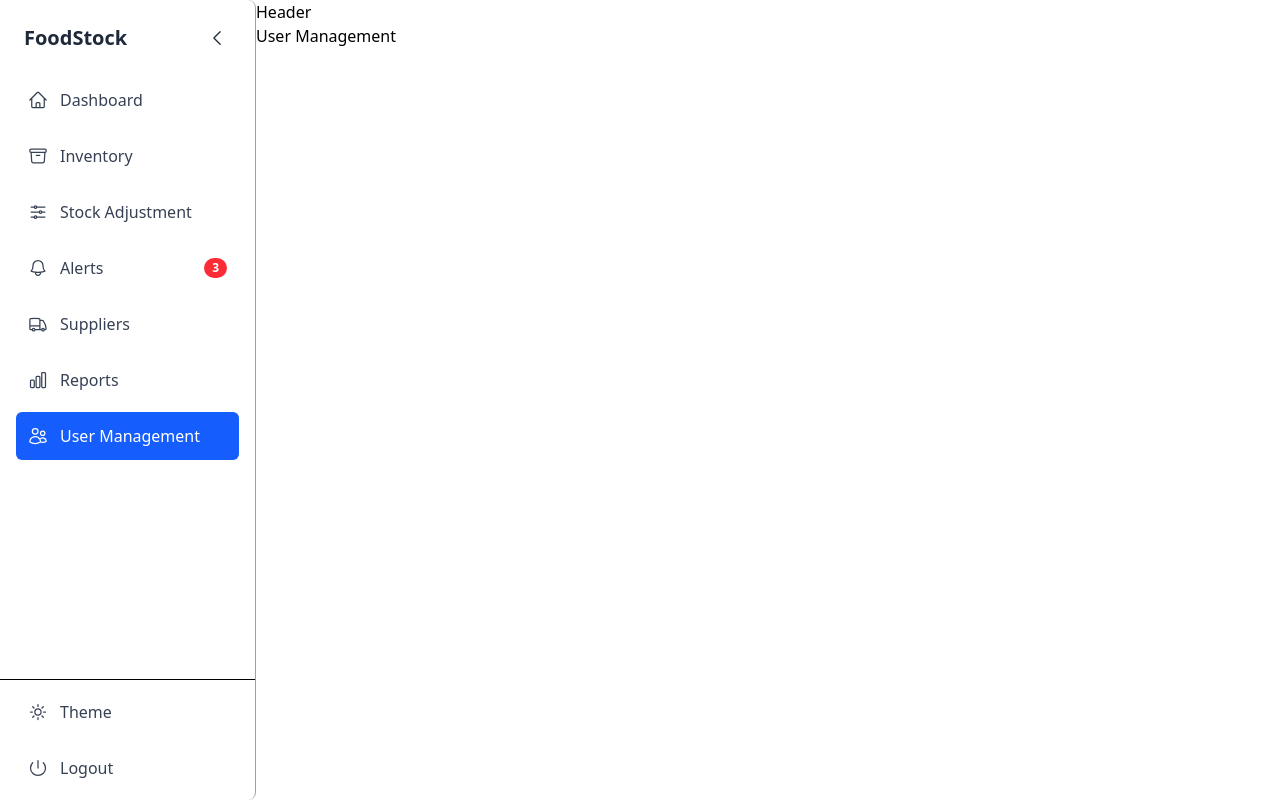
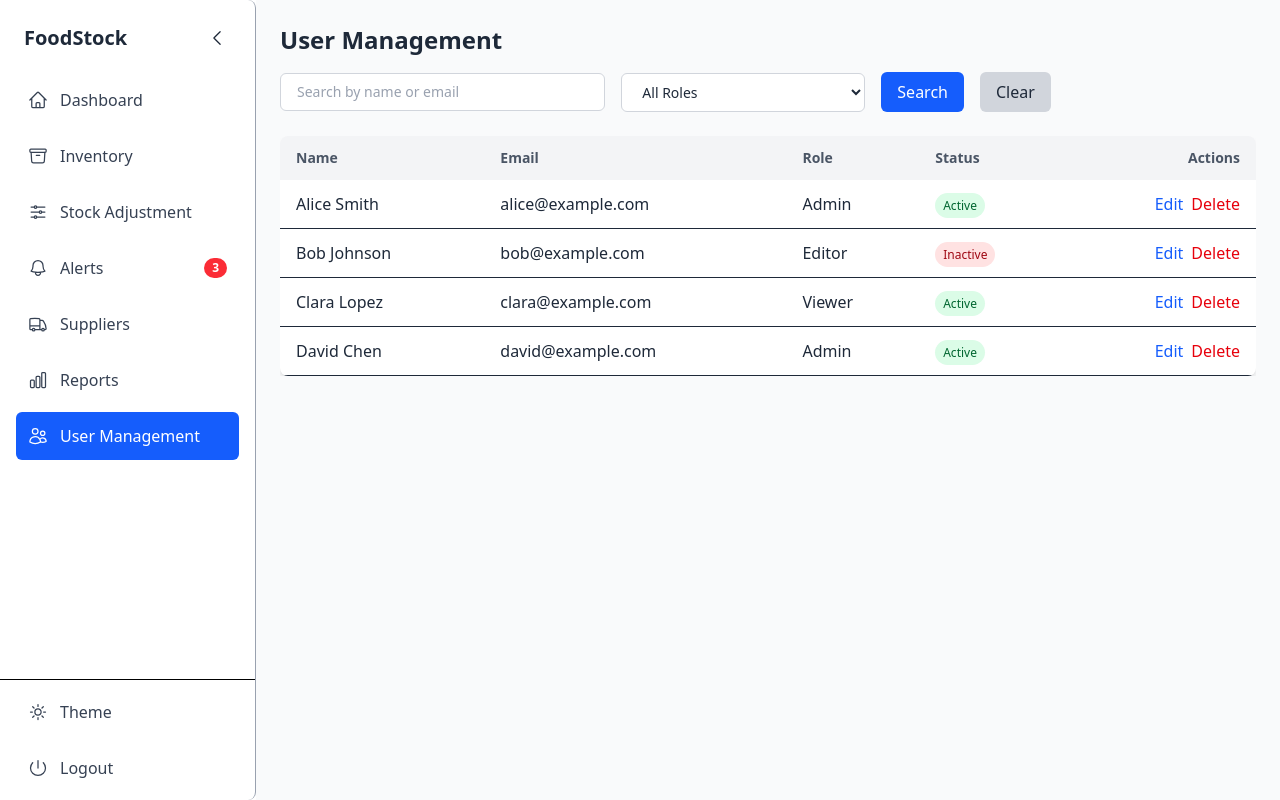
Before and after one commit to femmiennine/inventory-management-app, a React (Vite) app in the folder frontend/: page /user-management in a window 1280 px wide. Built offline with nearby package versions, Linux system fonts and the light colour scheme.

Commit message:
user management design

```diff
--- a/frontend/src/components/layout/DashboardLayout.tsx
+++ b/frontend/src/components/layout/DashboardLayout.tsx
@@ -1,13 +1,11 @@
 import { Outlet } from 'react-router-dom';
 import Sidebar from './Sidebar';
-import Header from './Header';
 
 const DashboardLayout = () => {
   return (
-    <div className='flex min-h-screen'>
+    <div className='flex h-screen'>
       <Sidebar />
       <div className='flex-1 flex flex-col'>
-        <Header />
         <main>
           <Outlet />
         </main>
--- a/frontend/src/components/layout/Header.tsx
+++ /dev/null
@@ -1,4 +0,0 @@
-const Header = () => {
-  return <div>Header</div>;
-};
-export default Header;
--- a/frontend/src/components/layout/Sidebar.tsx
+++ b/frontend/src/components/layout/Sidebar.tsx
@@ -122,6 +122,7 @@ const Sidebar = () => {
 
       <aside
         className={`
+          h-screen sticky top-0
           flex flex-col justify-between
           ${isMobile ? 'fixed inset-0 z-40' : 'relative'}
           ${
--- a/frontend/src/pages/UserManagement.tsx
+++ b/frontend/src/pages/UserManagement.tsx
@@ -1,4 +1,185 @@
-const UserManagement = () => {
-  return <div>User Management</div>;
+import React, { useState } from 'react';
+
+interface User {
+  id: string;
+  name: string;
+  email: string;
+  role: 'Admin' | 'Editor' | 'Viewer';
+  status: 'Active' | 'Inactive';
+}
+
+const users: User[] = [
+  {
+    id: '1',
+    name: 'Alice Smith',
+    email: 'alice@example.com',
+    role: 'Admin',
+    status: 'Active',
+  },
+  {
+    id: '2',
+    name: 'Bob Johnson',
+    email: 'bob@example.com',
+    role: 'Editor',
+    status: 'Inactive',
+  },
+  {
+    id: '3',
+    name: 'Clara Lopez',
+    email: 'clara@example.com',
+    role: 'Viewer',
+    status: 'Active',
+  },
+  {
+    id: '4',
+    name: 'David Chen',
+    email: 'david@example.com',
+    role: 'Admin',
+    status: 'Active',
+  },
+];
+
+const UserManagement: React.FC = () => {
+  const [searchInput, setSearchInput] = useState('');
+  const [roleInput, setRoleInput] = useState<
+    'All' | 'Admin' | 'Editor' | 'Viewer'
+  >('All');
+  const [filters, setFilters] = useState<{
+    searchTerm: string;
+    roleFilter: 'All' | 'Admin' | 'Editor' | 'Viewer';
+  }>({
+    searchTerm: '',
+    roleFilter: 'All',
+  });
+
+  const handleSearch = () => {
+    setFilters({
+      searchTerm: searchInput,
+      roleFilter: roleInput,
+    });
+  };
+
+  const handleClear = () => {
+    setSearchInput('');
+    setRoleInput('All');
+    setFilters({ searchTerm: '', roleFilter: 'All' });
+  };
+
+  const filteredUsers = users.filter((user) => {
+    const matchesSearch =
+      user.name.toLowerCase().includes(filters.searchTerm.toLowerCase()) ||
+      user.email.toLowerCase().includes(filters.searchTerm.toLowerCase());
+    const matchesRole =
+      filters.roleFilter === 'All' || user.role === filters.roleFilter;
+    return matchesSearch && matchesRole;
+  });
+
+  return (
+    <div className='p-6 bg-gray-50 min-h-screen text-gray-800 dark:text-gray-100'>
+      <h2 className='text-2xl text-gray-800 font-semibold mb-4'>
+        User Management
+      </h2>
+
+      {/* Search & Filter Controls */}
+      <div className='flex flex-col md:flex-row md:items-center gap-4 mb-6'>
+        <input
+          type='text'
+          placeholder='Search by name or email'
+          value={searchInput}
+          onChange={(e) => setSearchInput(e.target.value)}
+          className='w-full md:w-1/3 px-4 py-2 border border-gray-300 dark:border-gray-600 rounded-md
+          bg-white dark:bg-gray-700 text-sm text-gray-800 dark:text-gray-100 placeholder-gray-400
+          focus:outline-none focus:ring-2 focus:ring-blue-500'
+        />
+        <select
+          value={roleInput}
+          onChange={(e) =>
+            setRoleInput(
+              e.target.value as 'All' | 'Admin' | 'Editor' | 'Viewer'
+            )
+          }
+          className='w-full md:w-1/4 px-4 py-2 border border-gray-300 dark:border-gray-600 rounded-md
+          bg-white dark:bg-gray-700 text-sm text-gray-800 dark:text-gray-100
+          focus:outline-none focus:ring-2 focus:ring-blue-500'
+        >
+          <option value='All'>All Roles</option>
+          <option value='Admin'>Admin</option>
+          <option value='Editor'>Editor</option>
+          <option value='Viewer'>Viewer</option>
+        </select>
+
+        <button
+          onClick={handleSearch}
+          className='px-4 py-2 bg-blue-600 text-white rounded-md hover:bg-blue-700 transition'
+        >
+          Search
+        </button>
+
+        <button
+          onClick={handleClear}
+          className='px-4 py-2 bg-gray-300 dark:bg-gray-600 text-gray-800 dark:text-white rounded-md hover:bg-gray-400 dark:hover:bg-gray-500 transition'
+        >
+          Clear
+        </button>
+      </div>
+
+      {/* Table */}
+      <div className='overflow-x-auto'>
+        <table className='min-w-full bg-white dark:bg-gray-800 rounded-lg overflow-hidden shadow-md'>
+          <thead className='bg-gray-100 dark:bg-gray-700 text-left text-sm text-gray-600 dark:text-gray-200'>
+            <tr>
+              <th className='py-3 px-4'>Name</th>
+              <th className='py-3 px-4'>Email</th>
+              <th className='py-3 px-4'>Role</th>
+              <th className='py-3 px-4'>Status</th>
+              <th className='py-3 px-4 text-right'>Actions</th>
+            </tr>
+          </thead>
+          <tbody>
+            {filteredUsers.map((user) => (
+              <tr
+                key={user.id}
+                className='border-b dark:border-gray-600 hover:bg-gray-50 dark:hover:bg-gray-700 transition'
+              >
+                <td className='py-3 px-4'>{user.name}</td>
+                <td className='py-3 px-4'>{user.email}</td>
+                <td className='py-3 px-4'>{user.role}</td>
+                <td className='py-3 px-4'>
+                  <span
+                    className={`px-2 py-1 text-xs font-medium rounded-full ${
+                      user.status === 'Active'
+                        ? 'bg-green-100 text-green-800 dark:bg-green-300 dark:text-green-900'
+                        : 'bg-red-100 text-red-800 dark:bg-red-300 dark:text-red-900'
+                    }`}
+                  >
+                    {user.status}
+                  </span>
+                </td>
+                <td className='py-3 px-4 flex justify-end gap-2'>
+                  <button className='text-blue-600 hover:underline dark:text-blue-400'>
+                    Edit
+                  </button>
+                  <button className='text-red-600 hover:underline dark:text-red-400'>
+                    Delete
+                  </button>
+                </td>
+              </tr>
+            ))}
+            {filteredUsers.length === 0 && (
+              <tr>
+                <td
+                  colSpan={5}
+                  className='py-4 px-4 text-center text-gray-500 dark:text-gray-400'
+                >
+                  No users found.
+                </td>
+              </tr>
+            )}
+          </tbody>
+        </table>
+      </div>
+    </div>
+  );
 };
+
 export default UserManagement;
```
